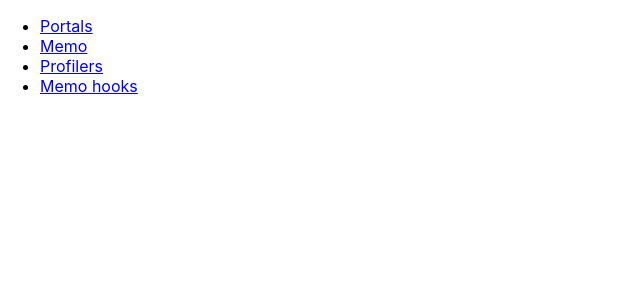
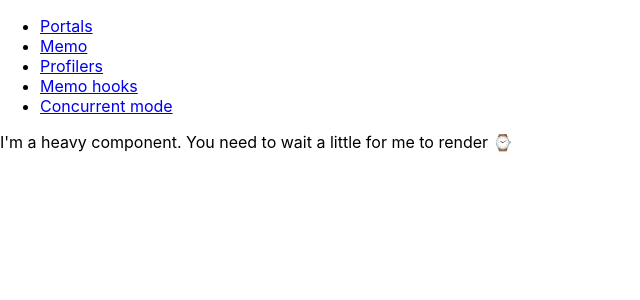
Before and after one commit to pszymanski95/react-playground, a React (Create React App) app: page /concurrent-mode in a window 1280 px wide. Shown: the top 300 px of the page, without its empty margins (0-640 px from the left). Built offline with nearby package versions, Linux system fonts and the light colour scheme.

Commit message:
Add concurrent mode and code splitting

```diff
--- a/src/App.jsx
+++ b/src/App.jsx
@@ -4,6 +4,7 @@ import { Portals } from "./topics/portals/Portals";
 import { Memo } from "./topics/memo/Memo";
 import { Profilers } from "./topics/profilers/Profilers";
 import { MemoHooks } from "./topics/memo-hooks/MemoHooks";
+import { ConcurrentMode } from "./topics/concurrent-mode/ConcurrentMode";
 
 const routes = [
   {
@@ -25,6 +26,11 @@ const routes = [
     path: "/memo-hooks",
     name: "Memo hooks",
     component: <MemoHooks />,
+  },
+  {
+    path: "/concurrent-mode",
+    name: "Concurrent mode",
+    component: <ConcurrentMode />,
   },
 ];
 
--- /dev/null
+++ b/src/topics/concurrent-mode/ConcurrentMode.jsx
@@ -0,0 +1,32 @@
+import { Suspense, lazy } from "react";
+/*
+    CONCURRENT MODE
+
+  Concurrent mode is a feture that enables react to render components with a possibility to interrupt it.
+  By default component rendering can't be interrupted, for example when data to be rendered changed during that time.
+
+    SUSPENSE / CODE SPLITTING
+
+  Suspense is a react built-in component that enables react to "wait" for a data or code before it's rendered.
+  While waiting, it renders fallback component, that may indicate, something is still being processed.
+  In case of lazy loading (code splitting) this can unblock your application for the time of loading heavy component.
+*/
+
+/*
+  This is how the component is lazy laded. Notice, that it works only for default exported components ❗
+  The component below is very lightweight, but you can try to throttle the CPU (On Performance tab in Chrome dev tools) and try to refresh the page.
+  Fallback component should be rendered for a second.
+*/
+const LazyLoadedComponent = lazy(() => import("./LazyLoadedComponent"));
+
+export const ConcurrentMode = () => {
+  return (
+    <Suspense fallback={<FallbackComponent />}>
+      <LazyLoadedComponent />
+    </Suspense>
+  );
+};
+
+const FallbackComponent = () => {
+  return <div>I'm a fallback. Imagine I'm a spinner 💫 or something</div>;
+};
--- /dev/null
+++ b/src/topics/concurrent-mode/LazyLoadedComponent.jsx
@@ -0,0 +1,10 @@
+const LazyLoadedComponent = () => {
+
+  return (
+    <div>
+      I'm a heavy component. You need to wait a little for me to render ⌚
+    </div>
+  )
+}
+
+export default LazyLoadedComponent;
```
Also changed, not shown: 1 other file (tests, documents, lock files or other folders).
